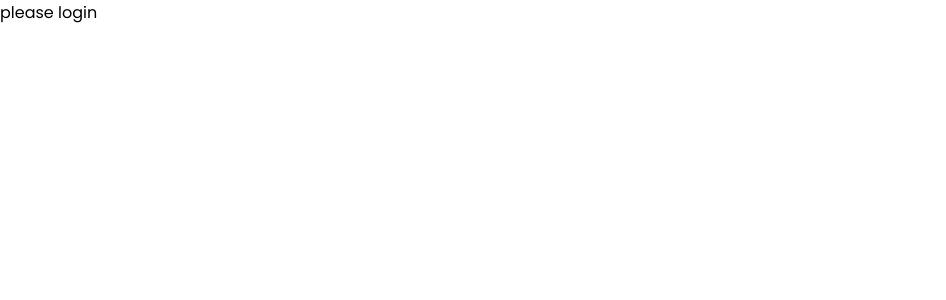
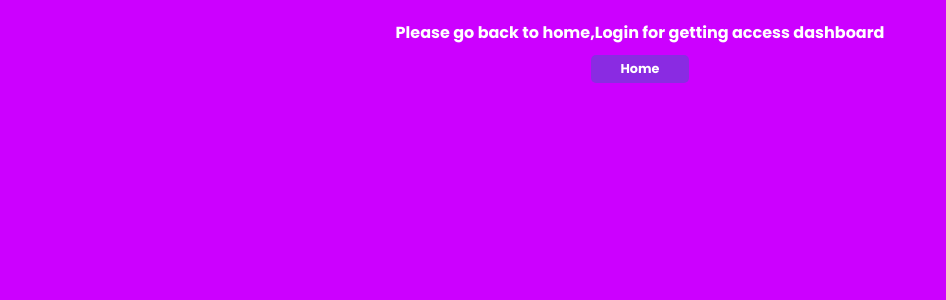
Before and after one commit to suryaveeramani0044/praathee-client, a React (Create React App) app: page /dashboard in a window 1280 px wide. Shown: the top 300 px of the page, without its empty margins (0-946 px from the left). Built offline with nearby package versions, Linux system fonts and the light colour scheme; no server answers.

Commit message:
completed assement

```diff
--- a/src/App.js
+++ b/src/App.js
@@ -35,6 +35,7 @@ export const App = () => {
 };
 const PrtotectedRoute = ({ children }) => {
   const [auth, setAuth] = useState(false);
+  const navigate = useNavigate();
   let token;
   /* eslint-disable */
   useEffect(() => {
@@ -43,5 +44,22 @@ const PrtotectedRoute = ({ children }) => {
       setAuth(true);
     }
   }, []);
-  return auth ? children : <div>please login</div>;
+  return auth ? (
+    children
+  ) : (
+    <div
+      style={{
+        height: "100vh",
+        background: "#cc00ff",
+        textAlign: "center",
+        color: "white",
+        padding: "20px",
+      }}
+    >
+      <h4> Please go back to home,Login for getting access dashboard</h4>
+      <button onClick={() => navigate("/")} className="login-btn">
+        Home
+      </button>
+    </div>
+  );
 };
--- a/src/page/loginPage.jsx
+++ b/src/page/loginPage.jsx
@@ -45,7 +45,7 @@ export const LoginPage = () => {
         <h3 className="title">Welcome</h3>
         <input
           type="text"
-          placeholder="Email or Username"
+          placeholder="Enter your Email"
           name="email"
           value={user.email}
           onChange={(e) => setUser({ ...user, email: e.target.value })}
```
